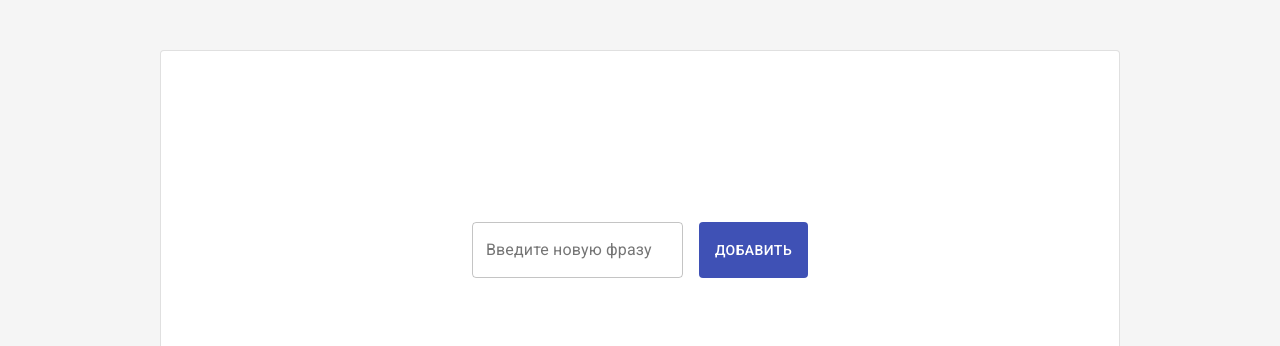
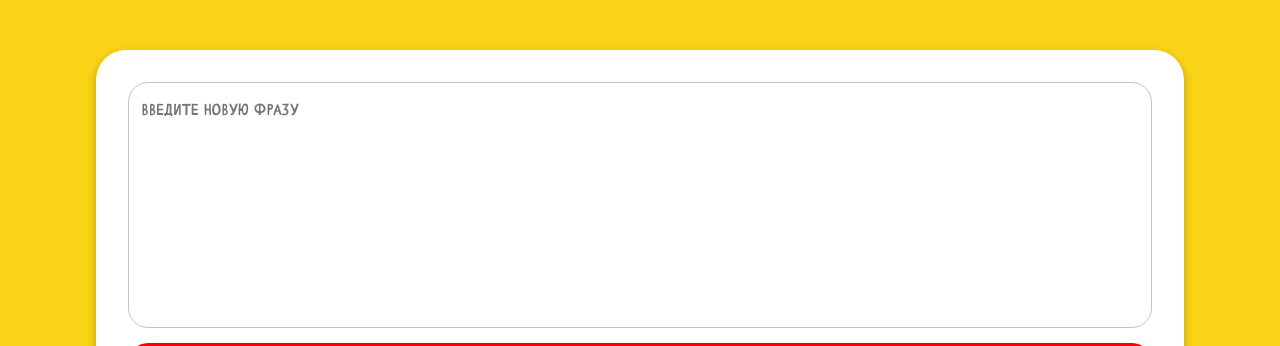
Before and after one commit to vatergo/yaraginarium, a React app: page /add in a window 1280 px wide. Shown: the part 150-496 px from the top of the page. Built offline with nearby package versions, Linux system fonts and the light colour scheme.

Commit message:
feature: new style

```diff
--- a/client/pages/AddFrom.js
+++ b/client/pages/AddFrom.js
@@ -11,17 +11,37 @@ import React, { useCallback, useState } from "react";
 
 const useStyles = makeStyles(() => ({
   root: {
-    padding: 16,
+    padding: 32,
     position: "relative",
-    width: "75vw",
+    width: "85vw",
     height: "50vh",
     display: "flex",
-    justifyContent: "center",
+    justifyContent: "space-between",
     alignItems: "center",
+    flexDirection: "column",
+    boxShadow: "0px 4px 10px rgba(0, 0, 0, 0.25)",
+    borderRadius: 30,
+    border: "none",
   },
   button: {
-    marginLeft: 16,
-    height: 56,
+    width: "100%",
+    borderRadius: 20,
+    boxShadow: "0px 4px 4px rgba(0, 0, 0, 0.25)",
+    background: "#ff0000",
+    fontSize: 36,
+  },
+  textField: {
+    "& > div": {
+      borderRadius: 20,
+    },
+    "& label.Mui-focused": {
+      color: "#ff0000",
+    },
+    "& .Mui-focused.MuiOutlinedInput-root:hover .MuiOutlinedInput-notchedOutline":
+      {
+        borderColor: "#ff0000",
+      },
+    width: "100%",
   },
 }));
 
@@ -54,9 +74,12 @@ export default function AddForm() {
           <TextField
             label="Введите новую фразу"
             variant="outlined"
+            className={classes.textField}
             onChange={({ target }) => {
               setPhrase(target.value);
             }}
+            multiline
+            rows={11}
           />
           <Button
             variant="contained"
--- a/client/pages/Main.js
+++ b/client/pages/Main.js
@@ -12,18 +12,44 @@ import { shuffle } from "../utils";
 
 const useStyles = makeStyles(() => ({
   root: {
-    padding: 16,
+    display: "flex",
+    flexDirection: "column",
+    justifyContent: "center",
+    alignItems: "center",
+  },
+  phraseWrapper: {
+    marginTop: 32,
+    marginBottom: 96,
+    padding: 32,
     position: "relative",
-    width: "75vw",
+    width: "85vw",
     height: "50vh",
     display: "flex",
     justifyContent: "center",
     alignItems: "center",
+    boxShadow: "0px 4px 10px rgba(0, 0, 0, 0.25)",
+    borderRadius: 30,
+    border: "none",
+  },
+  startButton: {
+    height: 110,
+    width: 315,
+    borderRadius: 20,
+    boxShadow: "0px 4px 4px rgba(0, 0, 0, 0.25)",
+    background: "#ff0000",
+    fontSize: 48,
+  },
+  endButton: {
+    color: "#ff0000",
+    fontSize: 24,
   },
   phrase: {
-    cursor: "pointer",
     userSelect: "none",
     textAlign: "center",
+    fontSize: 36,
+  },
+  progress: {
+    color: "#ff0000",
   },
 }));
 
@@ -49,6 +75,11 @@ export default function Main() {
       });
   }, []);
 
+  const restart = useCallback(() => {
+    setData([]);
+    setCurrentPhraseIndex(0);
+  }, []);
+
   return (
     <>
       {!loading && data.length === 0 && (
@@ -57,30 +88,43 @@ export default function Main() {
           color="primary"
           disableElevation
           onClick={getData}
+          className={classes.startButton}
         >
-          Начать игру
+          Погнали!
         </Button>
       )}
-      {loading && <CircularProgress />}
+      {loading && <CircularProgress className={classes.progress} size={96} />}
       {!loading && data.length > 0 && (
-        <Paper variant="outlined" className={classes.root}>
-          {data.length !== 0 && currentPhraseIndex > data.length - 1 ? (
-            <Typography variant="h3" display="block">
-              Фразы закончились
+        <div className={classes.root}>
+          <Typography display="block" className={classes.phrase}>
+            Ситуэйшн
+          </Typography>
+          <Paper
+            variant="outlined"
+            className={classes.phraseWrapper}
+            onClick={() => {
+              if (currentPhraseIndex > data.length - 1) {
+                return;
+              }
+
+              setCurrentPhraseIndex(currentPhraseIndex + 1);
+            }}
+          >
+            <Typography display="block" className={classes.phrase}>
+              {data.length !== 0 && currentPhraseIndex > data.length - 1
+                ? "Фразы закончились =("
+                : data[currentPhraseIndex].phrase}
             </Typography>
-          ) : (
-            <>
-              <Typography
-                variant="h3"
-                display="block"
-                onClick={() => setCurrentPhraseIndex(currentPhraseIndex + 1)}
-                className={classes.phrase}
-              >
-                {data[currentPhraseIndex].phrase}
-              </Typography>
-            </>
-          )}
-        </Paper>
+          </Paper>
+          <Button
+            color="primary"
+            disableElevation
+            onClick={restart}
+            className={classes.endButton}
+          >
+            Закончить игру
+          </Button>
+        </div>
       )}
       <Snackbar
         anchorOrigin={{ vertical: "bottom", horizontal: "right" }}
--- a/public/index.html
+++ b/public/index.html
@@ -7,12 +7,9 @@
       content="width=device-width, initial-scale=1.0, maximum-scale=1.0, user-scalable=no"
     />
     <meta http-equiv="X-UA-Compatible" content="ie=edge" />
-    <title>yaraginarium</title>
+    <title>МЕМАЗИС</title>
     <link rel="stylesheet" href="style.css" />
-    <link
-      rel="stylesheet"
-      href="https://fonts.googleapis.com/css?family=Roboto:300,400,500,700&display=swap"
-    />
+
     <link
       rel="stylesheet"
       href="https://fonts.googleapis.com/icon?family=Material+Icons"
--- a/public/style.css
+++ b/public/style.css
@@ -1,10 +1,15 @@
+@font-face {
+  font-family: Roboto;
+  src: url(Comic_CAT.otf);
+}
+
 * {
-    box-sizing: border-box;
-    font-family: 'Roboto', sans-serif;
+  box-sizing: border-box;
+  font-family: Roboto, sans-serif;
 }
 
 body {
-    margin: 0;
-    padding: 0;
-    background: #f5f5f5;
+  margin: 0;
+  padding: 0;
+  background: #f8d316;
 }
--- a/server/app.js
+++ b/server/app.js
@@ -4,7 +4,7 @@ import config from "config";
 import { connect } from "mongoose";
 import phrases from "./routes/phrases";
 
-const port = process.env.PORT || 3000;
+const port = process.env.PORT || 3001;
 
 const database = config.get("database");
 
```
Also changed, not shown: public/Comic_CAT.otf (added).
